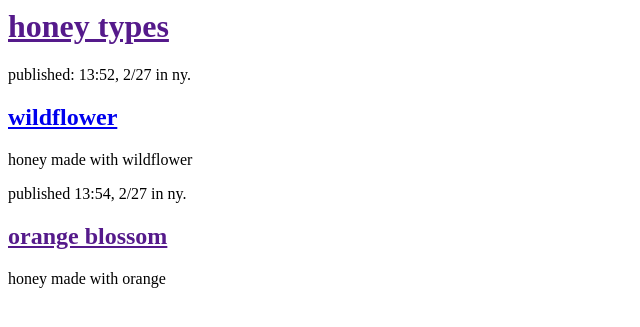
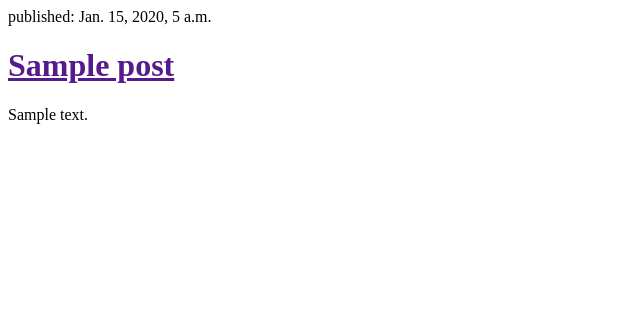
Before and after one commit to neralerner/my-first-blog, a Django app: template blog/templates/blog/post_list.html in a window 1280 px wide. Shown: the top 327 px of the page, without its empty margins (0-640 px from the left). Run offline with Django 3.2, Linux system fonts and the light colour scheme; the template is opened without the code that fills it: values that come from a table or form of the project are taken from there, others are empty; tables that the repository leaves empty hold one stand-in row (values such as "Sample post").

Commit message:
Modified templates to display posts from database.

```diff
--- a/blog/templates/blog/post_list.html
+++ b/blog/templates/blog/post_list.html
@@ -4,20 +4,14 @@
 		</head>
 	<body>
 		<div>
-			<h1><a href="">honey types</a></h1>
-			</div>
-			<div>
-			<p>published: 13:52, 2/27 in ny.</p>
-
-
-		<h2><a href=" "> wildflower</a></h2>
-		<p>honey made with wildflower</p>
+			{% for post in posts %}
+				<div>
+					<p>published: {{post.published_date}}</p>
+					<h1><a href="">{{ post.title }}</a></h1>
+					<p>{{ post.text|linebreaks }}</p>
 				</div>
 
-				<div>
-					<p>published 13:54, 2/27 in ny.</p>
-					<h2><a href="">orange blossom</a> </h2>
-					<p>honey made with orange</p>
+			{% endfor %}
 				</div>
 			</body>
 			</html>
--- a/blog/views.py
+++ b/blog/views.py
@@ -1,5 +1,7 @@
 from django.shortcuts import render
+from django.utils import timezone
+from .models import Post
 
-# Create your views here.
 def post_list(request):
-	return render(request, 'blog/post_list.html', {})
+	posts = Post.objects.filter(published_date__lte=timezone.now()).order_by('published_date')
+	return render(request, 'blog/post_list.html', {'posts': posts})
```
Also changed, not shown: 1 other file.
